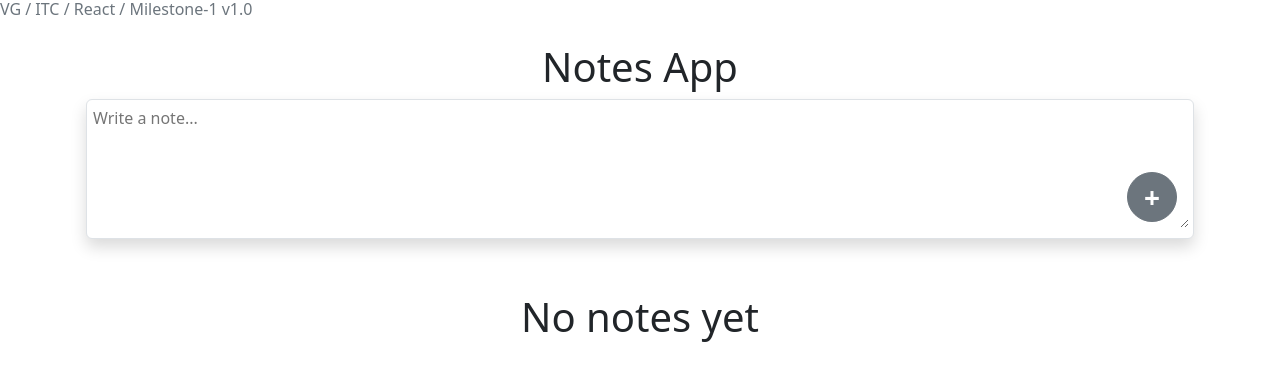
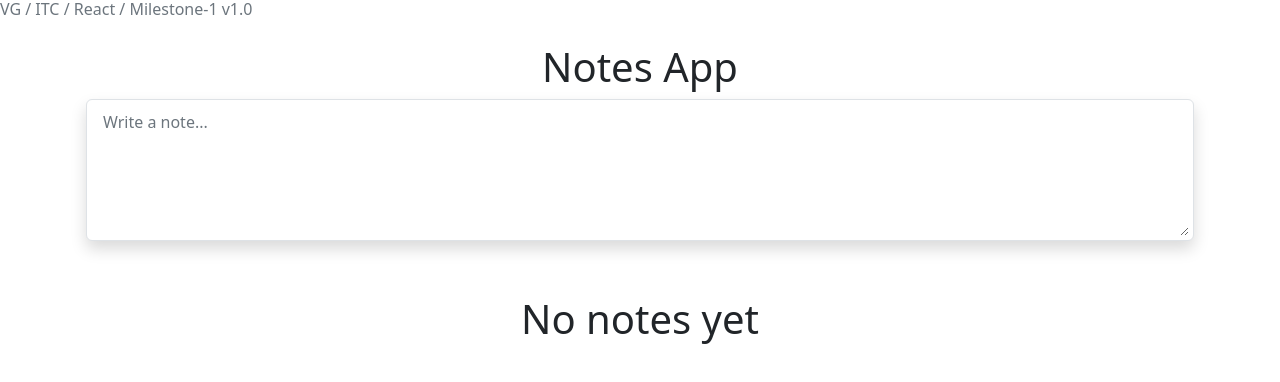
Before and after one commit to mark-itc/react---notes-app-vadim-gringauz, a React (Create React App) app: page / in a window 1280 px wide. Shown: the top 382 px of the page. Built offline with nearby package versions, Linux system fonts and the light colour scheme.

Commit message:
Milestone 1 v1.0
+ Fixed all bugs on add - each add the key of form changes => Form re-mounts => default value of input resets

```diff
--- a/src/App.jsx
+++ b/src/App.jsx
@@ -6,12 +6,11 @@ import 'bootstrap/dist/css/bootstrap.min.css'
 
 function App () {
   const [notes, setNotes] = useState([])
-  // const [text, setText] = useState("my note")
-  // useEffect(() => {
-  //   console.log('new text:', text);
-  // }, [text])
+  const defaultText = ''
+  const [formKey, setFormKey] = useState(0)
 
   function handleAddNote (newNote) {
+    setFormKey(formKey + 1)
     newNote.date = new Date()
     // console.log('add note', newNote)
     setNotes([...notes, newNote])
@@ -22,7 +21,7 @@ function App () {
       <Header/>
       <div className='container d-flex flex-column align-items-center p-3'>
         <h1>Notes App</h1>
-        <Form value='123' handleAddNote={handleAddNote}/>
+        <Form key={formKey} defaultText={defaultText} handleAddNote={handleAddNote}/>
         {notes.length === 0 ? (
           <div className='p-5 fs-1'>No notes yet</div>
         ) : (
--- a/src/components/AddButton.jsx
+++ b/src/components/AddButton.jsx
@@ -2,8 +2,9 @@ import React from 'react'
 import 'bootstrap/dist/css/bootstrap.min.css'
 
 export default function AddButton (props) {
-  const { handleAddNote, newNote } = props
+  const { handleAddNote, text } = props
   function handleClick () {
+    const newNote = { text: text }
     handleAddNote(newNote)
   }
 
@@ -13,7 +14,7 @@ export default function AddButton (props) {
         type='button'
         className='btn btn-secondary p-0 fs-3 fw-bolder rounded-circle'
         onClick={handleClick}
-        style={{width: '50px', height: '50px'}}
+        style={{ width: '50px', height: '50px' }}
       >
         +
       </button>
--- a/src/components/Form.jsx
+++ b/src/components/Form.jsx
@@ -1,23 +1,43 @@
 import React from 'react'
+import { useState, useEffect } from 'react'
 import AddButton from './AddButton'
 
 function Form (props) {
-  const { value, handleAddNote } = props
-  const newNote = { text: 'txt' }
+  const { defaultText, handleAddNote } = props
+  // const newNote = { text: 'txt' }
+  const [text, setText] = useState(defaultText)
+  const [isEditText, setIsEditText] = useState(false)
+
+  useEffect(() => {
+    setText(defaultText)
+  }, [])
+
+  function handleOnFocus () {
+    // console.log('focus')
+    setIsEditText(true)
+  }
+
+  function handleOnBlur () {
+    // console.log('lost focus')
+    setTimeout(() => {
+      setIsEditText(false)
+    }, 200)
+  }
 
   return (
-    <div className='border shadow rounded p-1 w-100 sticky-top bg-white position-relative'>
+    <div className='border shadow rounded p-1 w-100 sticky-top bg-white'>
       <textarea
-        className='border-0 w-100'
+        className='border-0 w-100 form-control'
         name='note-text'
         rows='5'
         placeholder='Write a note...'
-        onChange={e => (newNote.text = e.target.value)}
-        // value={value}
-        // ref={noteTextRef}
+        onChange={e => setText(e.target.value)}
+        value={text}
+        onFocus={handleOnFocus}
+        onBlur={handleOnBlur}
       />
       <div className='position-absolute bottom-0 end-0 p-3'>
-        <AddButton handleAddNote={handleAddNote} newNote={newNote}/>
+        {isEditText && <AddButton handleAddNote={handleAddNote} text={text} />}
       </div>
     </div>
   )
```
Also changed, not shown: public/manifest.json.
